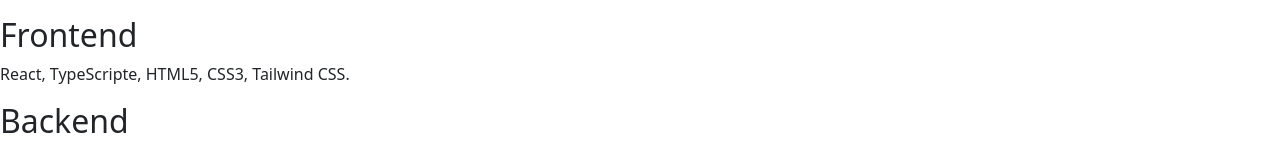
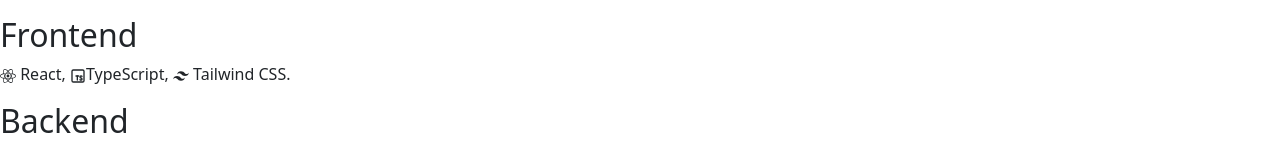
Before and after one commit to lpery-rrcp/Portfolio, a React (Vite) app: page / in a window 1280 px wide. Shown: the part 170-322 px from the top of the page. Built offline with nearby package versions, Linux system fonts and the light colour scheme.

Commit message:
Added the Frontend icons on homepage.

```diff
--- a/src/pages/Home/page.tsx
+++ b/src/pages/Home/page.tsx
@@ -1,12 +1,13 @@
 // Imports
 import { FcAbout } from "react-icons/fc";
-import { FaPython, FaNode, FaGithub } from "react-icons/fa";
+import { FaPython, FaNode, FaGithub, FaReact } from "react-icons/fa";
 import { SiWebrtc, SiVite } from "react-icons/si";
-import { TbFileTypeSql } from "react-icons/tb";
+import { TbFileTypeSql, TbBrandTypescript } from "react-icons/tb";
 import { GrMysql } from "react-icons/gr";
 import { DiPostgresql } from "react-icons/di";
 import { FaGitAlt } from "react-icons/fa6";
 import { AiOutlineDocker } from "react-icons/ai";
+import { RiTailwindCssFill } from "react-icons/ri";
 
 function HomePage() {
   return (
@@ -28,7 +29,10 @@
       <title>Skills Section</title>
       <div>
         <h2>Frontend</h2>
-        <p>React, TypeScripte, HTML5, CSS3, Tailwind CSS.</p>
+        <p>
+          <FaReact /> React, <TbBrandTypescript />
+          TypeScript, <RiTailwindCssFill /> Tailwind CSS.
+        </p>
       </div>
 
       <div>
```
